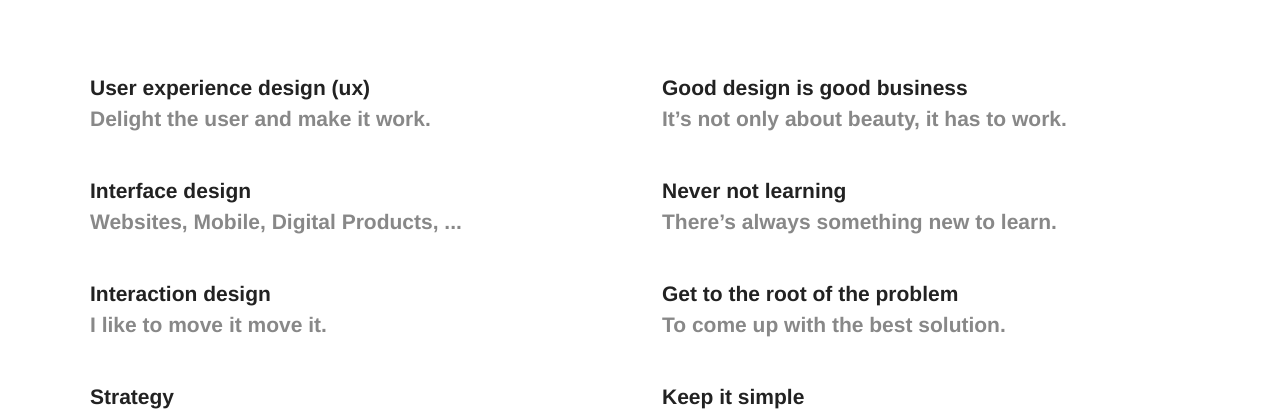
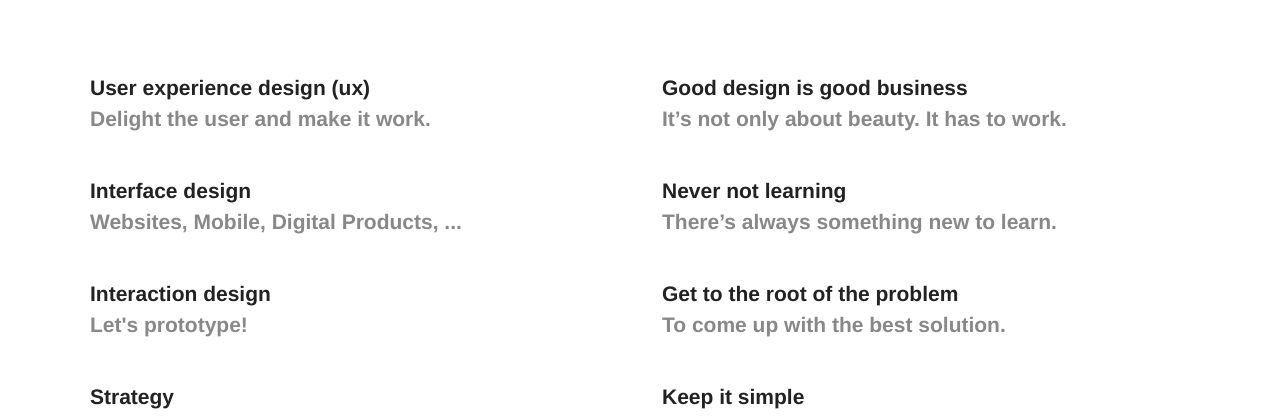
Before and after one commit to drigoteixeira/drigoteixeira.github.io, a Jekyll site: the page built from about/index.html, in a window 1280 px wide and 900 px high, scrolled down 1319 px. Shown: the part 153-570 px from the top of the window. Built offline with Jekyll 4.4.1, drawn with Linux system fonts in a browser that asks for light colours; nearby versions of some CDN libraries.

Commit message:
Update about page

```diff
--- a/about/index.html
+++ b/about/index.html
@@ -46,7 +46,7 @@ title: About
                 <dd>Websites, Mobile, Digital Products, ...</dd>
 
                 <dt>Interaction design</dt>
-                <dd>I like to move it move it.</dd>
+                <dd>Let's prototype!</dd>
 
                 <dt>Strategy</dt>
                 <dd>Product Discovery, business definition, ...</dd>
@@ -56,7 +56,7 @@ title: About
             <h2>Values.</h2>
             <dl>
                 <dt>Good design is good business</dt>
-                <dd>It’s not only about beauty, it has to work.</dd>
+                <dd>It’s not only about beauty. It has to work.</dd>
 
                 <dt>Never not learning</dt>
                 <dd>There’s always something new to learn.</dd>
```
